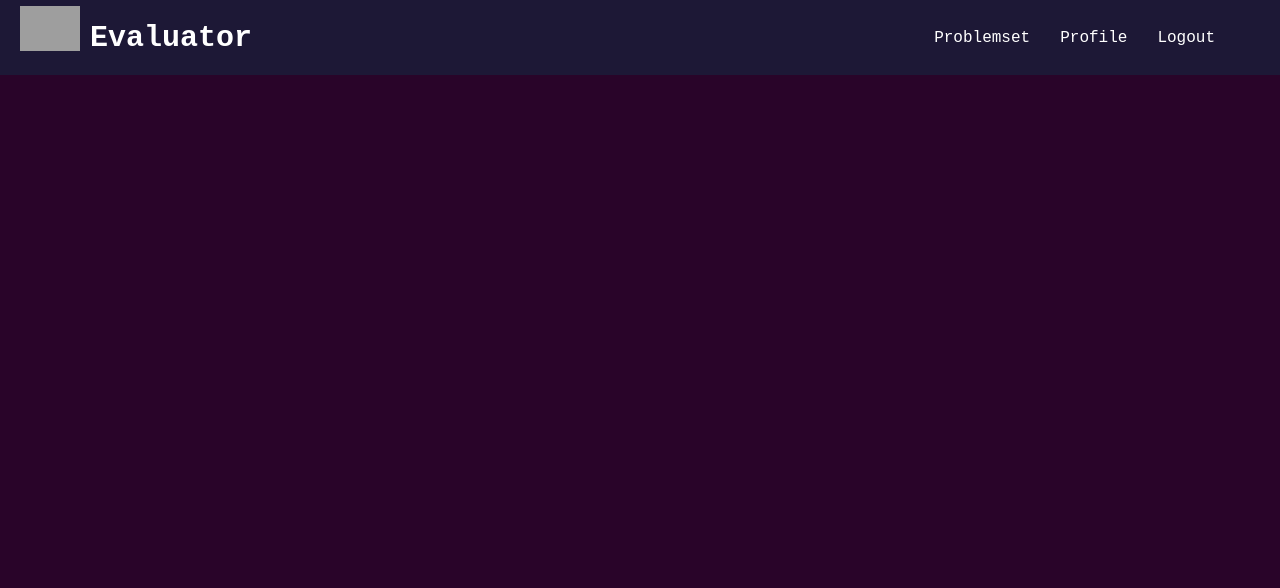
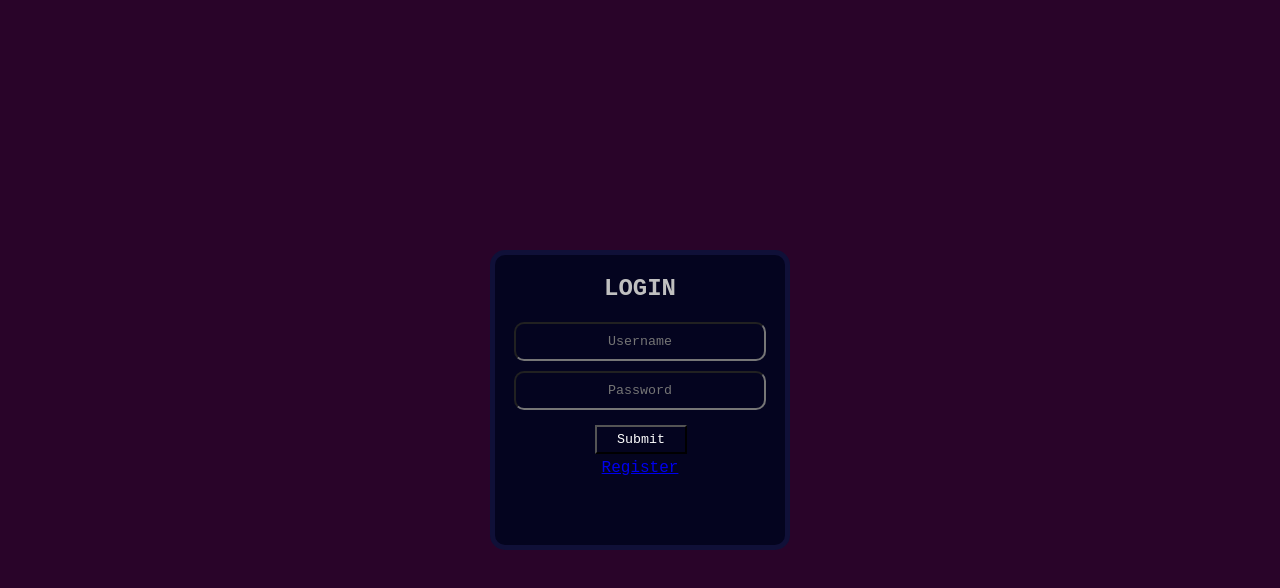
Before and after one commit to kiletic/evaluator, a React (Create React App) app in the folder front/: page /login in a window 1280 px wide. Shown: the top 588 px of the page. Built offline with nearby package versions, Linux system fonts and the light colour scheme; grey boxes are pictures that could not be loaded.

Commit message:
Redirects for authentication

```diff
--- a/front/src/App.tsx
+++ b/front/src/App.tsx
@@ -1,4 +1,5 @@
-import { BrowserRouter as Router, Route, Switch } from 'react-router-dom';
+import { BrowserRouter as Router, Route, Switch, Redirect } from 'react-router-dom';
+import { useState } from 'react';
 
 import LoginForm from './components/LoginForm'
 import RegisterForm from './components/RegisterForm'
@@ -7,33 +8,36 @@ import Header from './components/Header'
 import Task from './components/Task'
 import Submit from './components/Submit'
 
+import AuthContext from './components/AuthContext';
+
 function App() {
+	const [auth, setAuth] = useState(false);
+
   return (
+		<AuthContext.Provider value = {{ auth, setAuth }}>
 			<Router>
 				<Route render = {({ location }) =>
-				location.pathname !== "/" && location.pathname !== "/register"
+					location.pathname !== "/login" && location.pathname !== "/register"
 					? <Header />
 					: null } />
+					{!auth ? (
 						<Switch>
-				<Route path = "/register">
-					<RegisterForm />
-				</Route>
-				<Route exact path = "/">
-					<LoginForm />
-				</Route>
-				<Route path = "/problemset/tasks/:id">
-					<Task />
-				</Route>
-				<Route path = "/problemset/submit/:id">
-					<Submit />
-				</Route>
-				<Route path = "/problemset/stats/:id">
-				</Route>
-				<Route exact path = "/problemset">
-					<Problemset />
-				</Route>
+							<Route path = "/login" component = {LoginForm} />
+							<Route path = "/register" component = {RegisterForm} />
+							<Redirect to = "login" />
 						</Switch>
+					) : (
+						<Switch>
+							<Route path = "/register" component = {RegisterForm} />
+							<Route exact path = "/"> <Redirect to = "/problemset"/> </Route>
+							<Route path = "/problemset/tasks/:id" component = {Task} />
+							<Route path = "/problemset/submit/:id" component = {Submit} />
+							<Route path = "/problemset/stats/:id" />
+							<Route exact path = "/problemset" component = {Problemset} />
+						</Switch>
+					)}
 			</Router>
+		</AuthContext.Provider>
   );
 }
 
--- /dev/null
+++ b/front/src/components/AuthContext.tsx
@@ -0,0 +1,8 @@
+import React from 'react';
+
+const AuthContext = React.createContext({
+	auth: false,
+	setAuth: (auth: boolean) => {}
+});
+
+export default AuthContext;
--- a/front/src/components/Header.tsx
+++ b/front/src/components/Header.tsx
@@ -1,7 +1,12 @@
+import { useContext } from 'react';
 import { NavLink } from 'react-router-dom'
 import '../scss/Header.scss'
 
+import AuthContext from './AuthContext';
+
 const Header = () => {
+	const { setAuth } = useContext(AuthContext);
+
 	return (
 		<div className = "Header">
 			<div className = "container">
@@ -13,7 +18,7 @@ const Header = () => {
 					<ul>
 						<NavLink activeClassName = "active" to = "/problemset"><li>Problemset</li></NavLink>
 						<NavLink activeClassName = "active" to = "/profile"><li>Profile</li></NavLink>
-						<NavLink activeClassName = "active" exact to = "/"><li>Logout</li></NavLink>
+						<NavLink activeClassName = "active" exact to = "/login" onClick = {() => setAuth(false) }><li>Logout</li></NavLink>
 					</ul>
 				</nav>
 			</div>
--- a/front/src/components/LoginForm.tsx
+++ b/front/src/components/LoginForm.tsx
@@ -1,11 +1,14 @@
-import { useState } from 'react'
+import { useState, useContext } from 'react'
 import { Link, useHistory } from 'react-router-dom'
 import '../scss/LoginForm.scss'
+
+import AuthContext from './AuthContext';
 
 // TODO: rework this
 const LoginForm = () => {
 	const [data, setData] = useState({username: "", password: ""});
 	const [loginStatus, setLoginStatus] = useState("");
+	const { setAuth } = useContext(AuthContext);
 
 	const history = useHistory();
 
@@ -20,6 +23,7 @@ const LoginForm = () => {
 			body: JSON.stringify(data)
 		}).then(async res => {
 			if (res.status === 200) {
+				setAuth(true);
 				history.push('/problemset');
 			} else {
 				const messageJson = await res.json();
```
Lines whose indentation alone changed are shown as unchanged.
